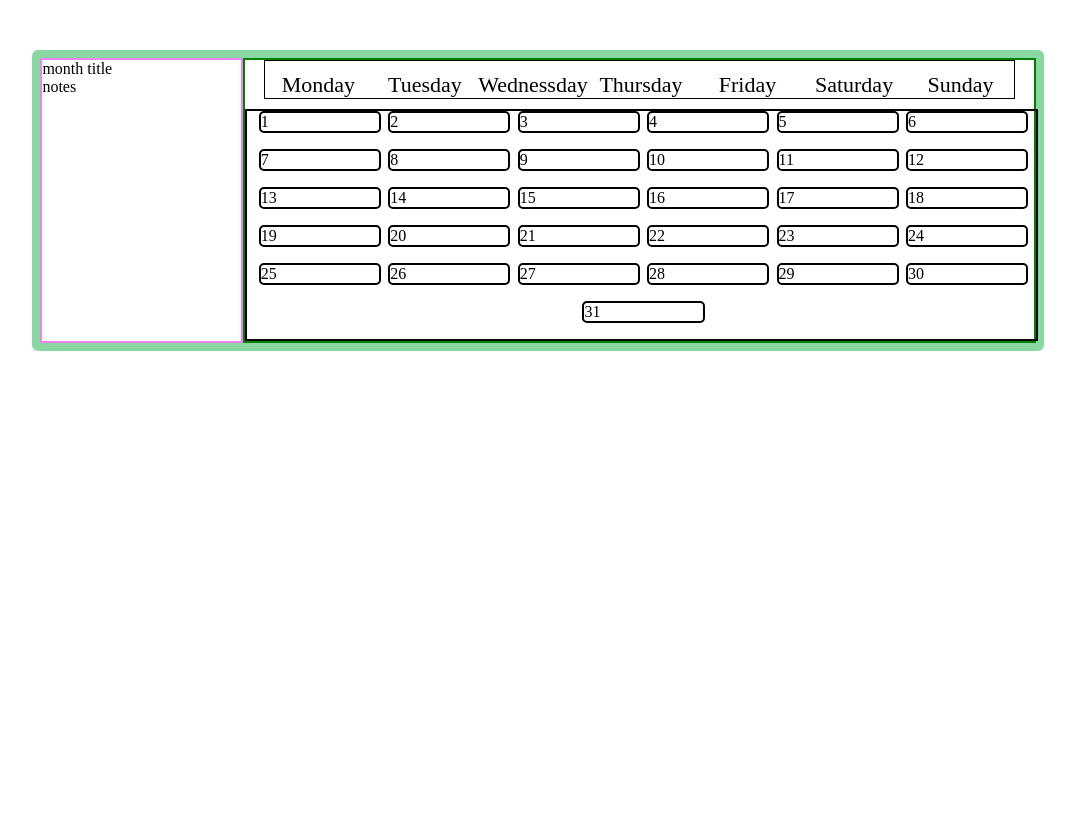
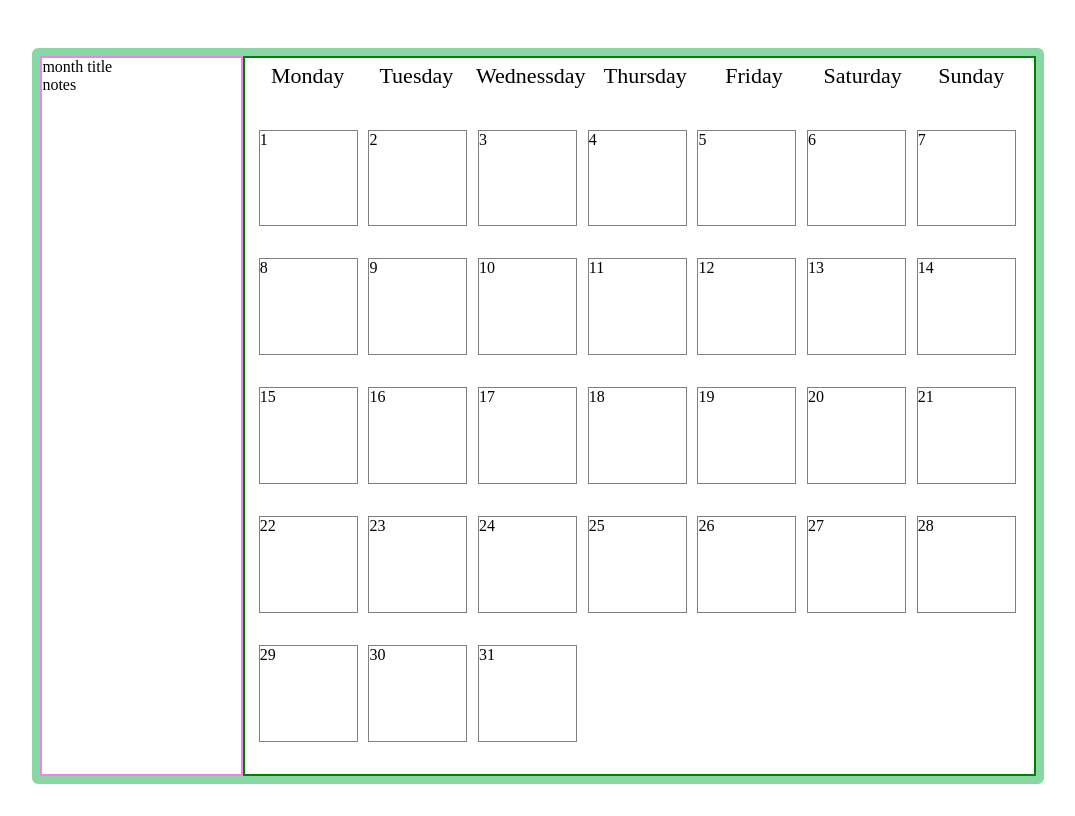
Before and after one commit to tmintas/task-planner-app, an Angular app: page /month in a window 1280 px wide. Shown: the whole page, without its empty margins (102-1177 px from the left). Built offline with nearby package versions, Linux system fonts and the light colour scheme.

Commit message:
Changed main layout for month

```diff
--- a/src/app/app.component.scss
+++ b/src/app/app.component.scss
@@ -1,5 +1,7 @@
 .container {
     width: 80%;
-    margin: 50px auto;
+    height: 90vh;
+    margin: 0 auto;
+    padding: 5vh 0;
     // background: rgb(177, 240, 177);
 }
--- a/src/app/month/day/day.component.scss
+++ b/src/app/month/day/day.component.scss
@@ -1,5 +1,4 @@
 .day {
     width: 100%;
-    border: 2px solid black;
     border-radius: 5px;
 }
--- a/src/app/month/month.component.scss
+++ b/src/app/month/month.component.scss
@@ -3,6 +3,7 @@
     border-radius: 6px;
     display: flex;
     flex-direction: row;
+    height: 100%;
 
     .notes-area {
         border: 2px solid violet;
@@ -14,33 +15,36 @@
         flex-grow: 1;
 
         > .week-days-bar {
-            padding-top: 0.5em;
+            padding: 0 1%;
             font-size: 22px;
-            width: 95%;
-            margin: 0 auto;
-            margin-bottom: 10px;
-            border: 1px solid black;
+            height: 10%;
             display: flex;
             flex-direction: row;
-            justify-content: space-evenly;
+            justify-content: flex-start;
 
             > .week-day {
-                flex-basis: 15%;
                 text-align: center;
+                flex-basis: 12.8%;
+                margin: 0 0.7%;
+                padding: 5px 0;
             }
         }
 
         > .days-area {
-            width: 100%;
-            border: 2px solid black;
             display: flex;
+            height: 90%;
             flex-direction: row;
             flex-wrap: wrap;
-            justify-content: space-evenly;
+            justify-content: flex-start;
+            padding: 0 1%;
+            align-items: stretch;
 
             > .day-flex-item {
-                flex-basis: 15%;
-                margin-bottom: 1em ;
+                flex-basis: 12.8%;
+                margin: 0 0.7%;
+                height: 15%;
+                border: 1px solid gray;
+                box-sizing: border-box;
             }
         }
     }
```
